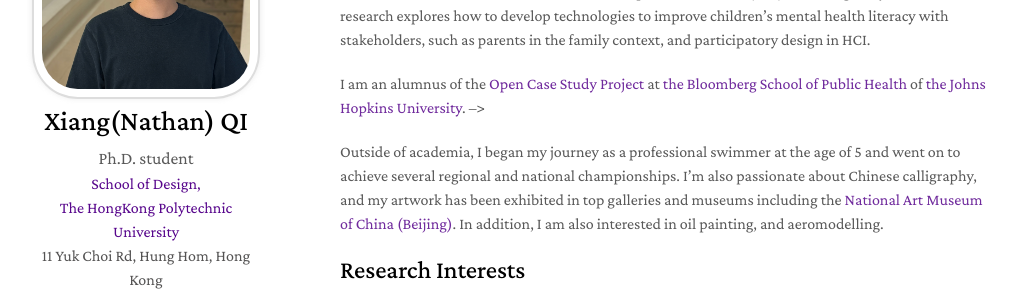
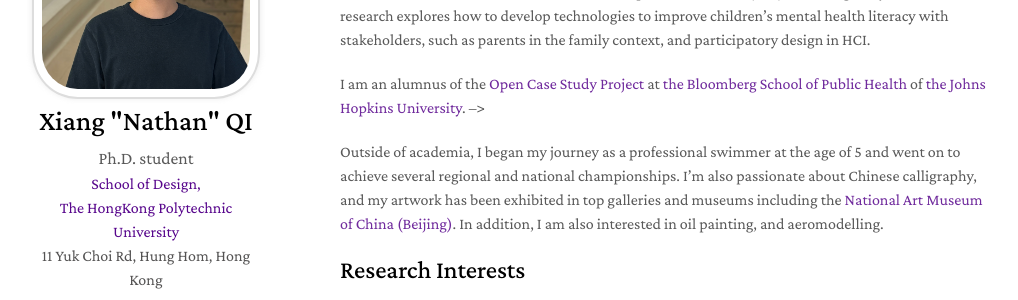
Before and after one commit to NathanXQI/NathanXQI.github.io, a Jekyll site: the page built from index.md, in a window 1280 px wide. Shown: the part 197-497 px from the top of the page, without its empty margins (130-1148 px from the left). Built offline with Jekyll 4.4.1, drawn with Linux system fonts in a browser that asks for light colours; nearby versions of some CDN libraries; a style sheet for code colours, icons or effects is not loaded; our own code applies the rules of GitHub Pages for plain Markdown files.

```diff
--- a/_config.yml
+++ b/_config.yml
@@ -1,7 +1,7 @@
 url: "nathanxiangqi.com "
 # baseurl: nathanxqi.github.io
 # Basic Information
-title: Xiang(Nathan) QI
+title: Xiang "Nathan" QI
 # subtitle:
 position: Ph.D. student
 # subposition:
```
